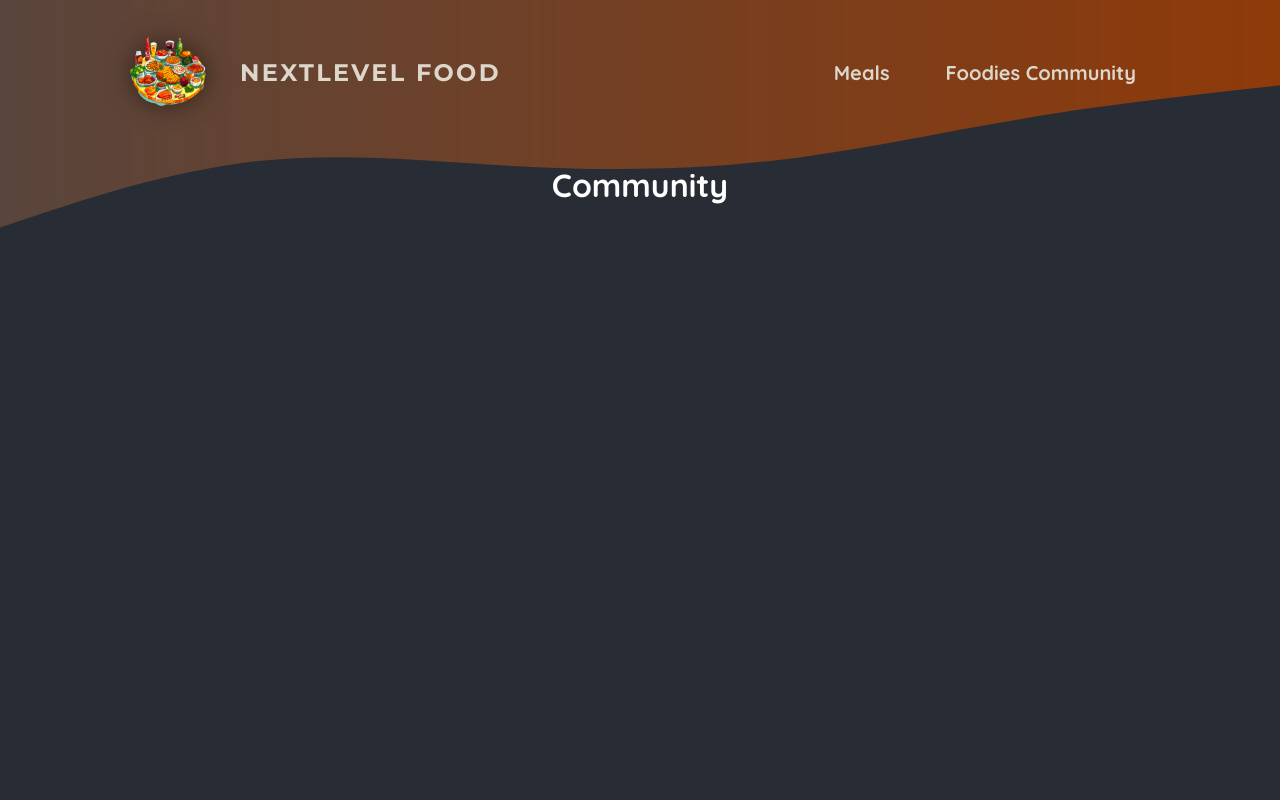
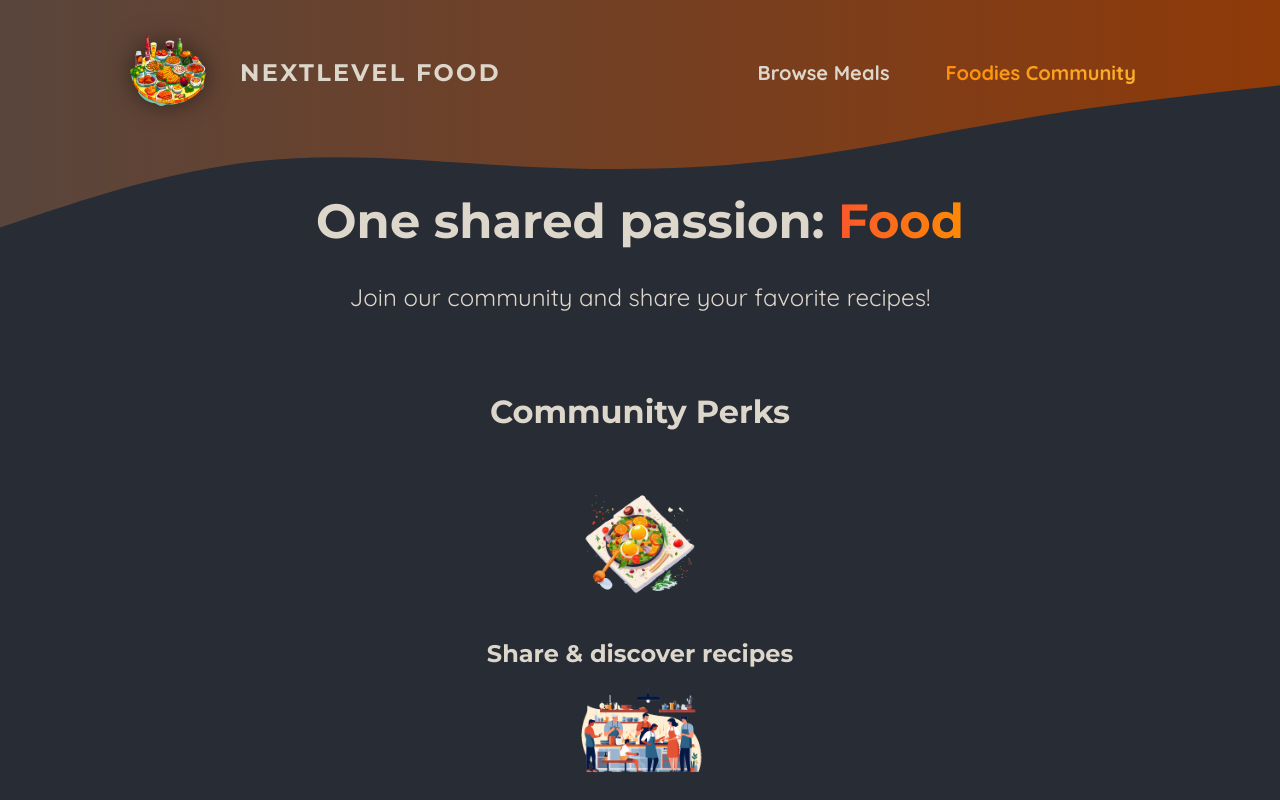
Before and after one commit to cabrera-evil/foodies-frontend, a Next.js app: page /community in a window 1280 px wide. Shown: the top 800 px of the page. Built offline with nearby package versions, Linux system fonts and the light colour scheme.

Commit message:
refactor: image slideshow path and nav active state

```diff
--- a/app/_components/main-header/main-header.js
+++ b/app/_components/main-header/main-header.js
@@ -3,6 +3,7 @@
 import logoImg from '@/assets/logo.png'
 import styles from './main-header.module.css';
 import MainHeaderBackground from './main-header-background';
+import NavLink from './nav-link';
 
 export default function MainHeader() {
     return (
@@ -12,14 +13,13 @@
                     <Image src={logoImg} alt="NextLevel Food" priority />
                     NextLevel Food
                 </Link>
-
                 <nav className={styles.nav}>
                     <ul>
                         <li>
-                            <Link href="/meals">Meals</Link>
+                            <NavLink href="/meals">Browse Meals</NavLink>
                         </li>
                         <li>
-                            <Link href="/community">Foodies Community</Link>
+                            <NavLink href="/community">Foodies Community</NavLink>
                         </li>
                     </ul>
                 </nav>
--- a/app/_components/main-header/main-header.module.css
+++ b/app/_components/main-header/main-header.module.css
@@ -21,30 +21,6 @@
   font-size: 1.25rem;
 }
 
-.nav a {
-  text-decoration: none;
-  color: #ddd6cb;
-  font-weight: bold;
-  padding: 0.5rem 1rem;
-  border-radius: 0.5rem;
-}
-
-.nav a:hover,
-.nav a:active {
-  background: linear-gradient(90deg, #ff8a05, #f9b331);
-  background-clip: text;
-  -webkit-background-clip: text;
-  -webkit-text-fill-color: transparent;
-  text-shadow: 0 0 18px rgba(248, 190, 42, 0.8);
-}
-
-.active {
-  background: linear-gradient(90deg, #ff8a05, #f9b331);
-  background-clip: text;
-  -webkit-background-clip: text;
-  -webkit-text-fill-color: transparent;
-}
-
 .logo {
   display: flex;
   align-items: center;
--- /dev/null
+++ b/app/_components/main-header/nav-link.js
@@ -0,0 +1,20 @@
+'use client'
+
+import { usePathname } from 'next/navigation';
+import Link from 'next/link'
+import styles from './nav-link.module.css'
+
+export default function NavLink({ href, children }) {
+    const path = usePathname();
+    return (
+        <>
+            <Link
+                href={href}
+                className={path.startsWith(href)
+                    ? `${styles.link} ${styles.active}`
+                    : styles.link}>
+                {children}
+            </Link>
+        </>
+    )
+}
--- /dev/null
+++ b/app/_components/main-header/nav-link.module.css
@@ -0,0 +1,23 @@
+.link {
+  text-decoration: none;
+  color: #ddd6cb;
+  font-weight: bold;
+  padding: 0.5rem 1rem;
+  border-radius: 0.5rem;
+}
+
+.link:hover,
+.link:active {
+  background: linear-gradient(90deg, #ff8a05, #f9b331);
+  background-clip: text;
+  -webkit-background-clip: text;
+  -webkit-text-fill-color: transparent;
+  text-shadow: 0 0 18px rgba(248, 190, 42, 0.8);
+}
+
+.active {
+  background: linear-gradient(90deg, #ff8a05, #f9b331);
+  background-clip: text;
+  -webkit-background-clip: text;
+  -webkit-text-fill-color: transparent;
+}
--- a/app/community/page.js
+++ b/app/community/page.js
@@ -1,9 +1,39 @@
+import Image from 'next/image';
+
+import mealIcon from '@/assets/icons/meal.png';
+import communityIcon from '@/assets/icons/community.png';
+import eventsIcon from '@/assets/icons/events.png';
+import styles from './page.module.css';
+
 export default function CommunityPage() {
     return (
-        <main>
-            <h1 style={{ color: 'white', textAlign: 'center' }}>
-                Community
-            </h1>
-        </main>
+        <>
+            <header className={styles.header}>
+                <h1>
+                    One shared passion: <span className={styles.highlight}>Food</span>
+                </h1>
+                <p>Join our community and share your favorite recipes!</p>
+            </header>
+            <main className={styles.main}>
+                <h2>Community Perks</h2>
+                <ul className={styles.perks}>
+                    <li>
+                        <Image src={mealIcon} alt="A delicious meal" />
+                        <p>Share & discover recipes</p>
+                    </li>
+                    <li>
+                        <Image src={communityIcon} alt="A crowd of people, cooking" />
+                        <p>Find new friends & like-minded people</p>
+                    </li>
+                    <li>
+                        <Image
+                            src={eventsIcon}
+                            alt="A crowd of people at a cooking event"
+                        />
+                        <p>Participate in exclusive events</p>
+                    </li>
+                </ul>
+            </main>
+        </>
     );
 }
--- /dev/null
+++ b/app/community/page.module.css
@@ -0,0 +1,61 @@
+.header {
+  gap: 3rem;
+  margin: 3rem auto 5rem auto;
+  width: 90%;
+  max-width: 75rem;
+  color: #ddd6cb;
+  font-size: 1.5rem;
+  text-align: center;
+}
+
+.header h1 {
+  font-family: "Montserrat", sans-serif;
+}
+
+.highlight {
+  background: linear-gradient(90deg, #f9572a, #ff8a05);
+  background-clip: text;
+  -webkit-background-clip: text;
+  -webkit-text-fill-color: transparent;
+}
+
+.main {
+  width: 90%;
+  max-width: 40rem;
+  margin: 0 auto;
+  text-align: center;
+}
+
+.main h2 {
+  font-family: "Montserrat", sans-serif;
+  font-size: 2rem;
+  margin-bottom: 3rem;
+  color: #ddd6cb;
+}
+
+.perks {
+  list-style: none;
+  margin: 3rem 0;
+  padding: 0;
+}
+
+.perks li {
+  display: flex;
+  flex-direction: column;
+  align-items: center;
+  gap: 2rem;
+}
+
+.perks img {
+  width: 8rem;
+  height: 8rem;
+  object-fit: contain;
+}
+
+.perks p {
+  font-family: "Montserrat", sans-serif;
+  font-size: 1.5rem;
+  font-weight: bold;
+  margin: 0;
+  color: #ddd6cb;
+}
--- a/app/page.js
+++ b/app/page.js
@@ -1,6 +1,6 @@
 import Link from 'next/link';
 import styles from './page.module.css';
-import ImageSlideshow from './_components/main-header/images/image-slideshow';
+import ImageSlideshow from './_components/images/image-slideshow';
 
 export default function Home() {
   return (
```
Also changed, not shown: app/_components/images/image-slideshow.js (renamed from app/_components/main-header/images/image-slideshow.js), app/_components/images/image-slideshow.module.css (renamed from app/_components/main-header/images/image-slideshow.module.css).
